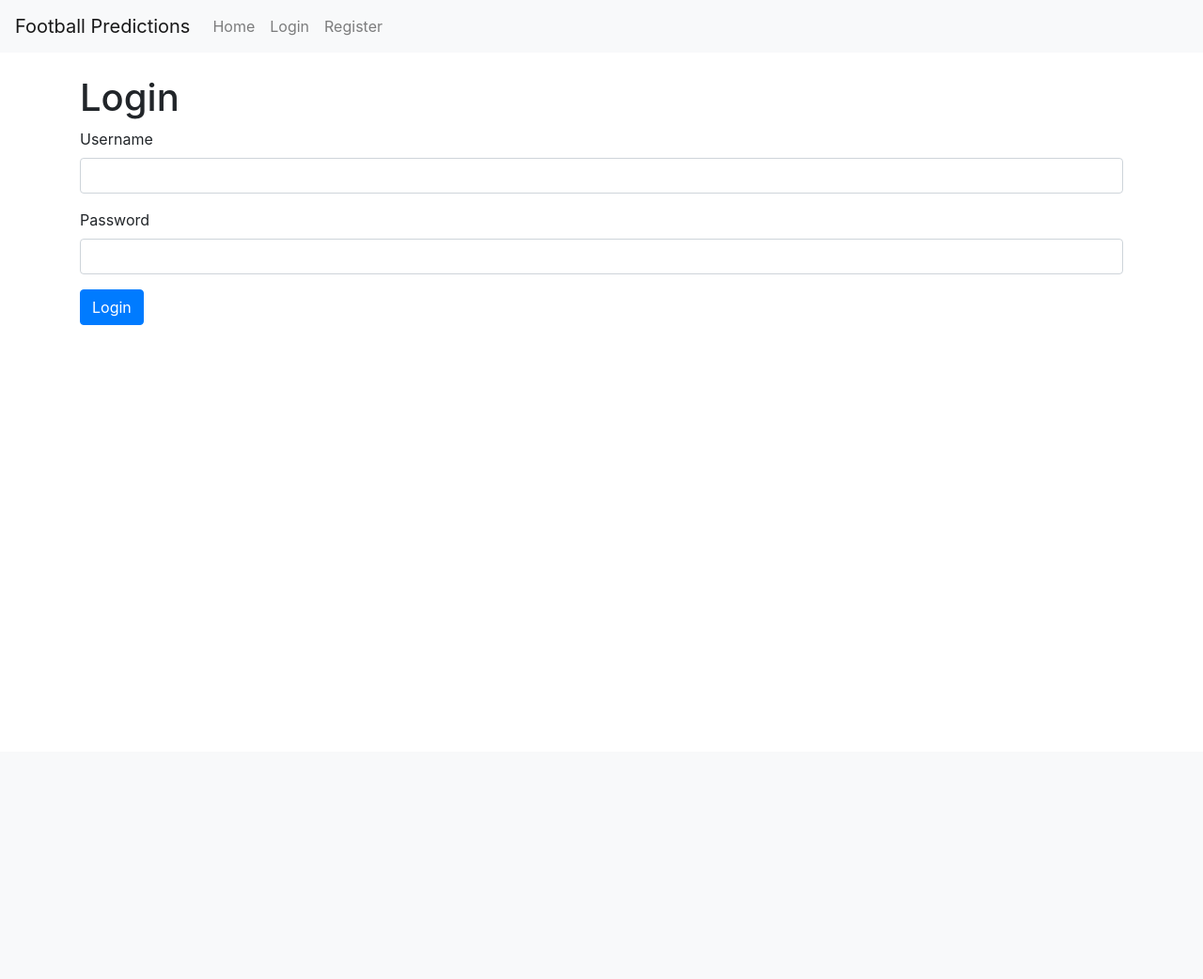
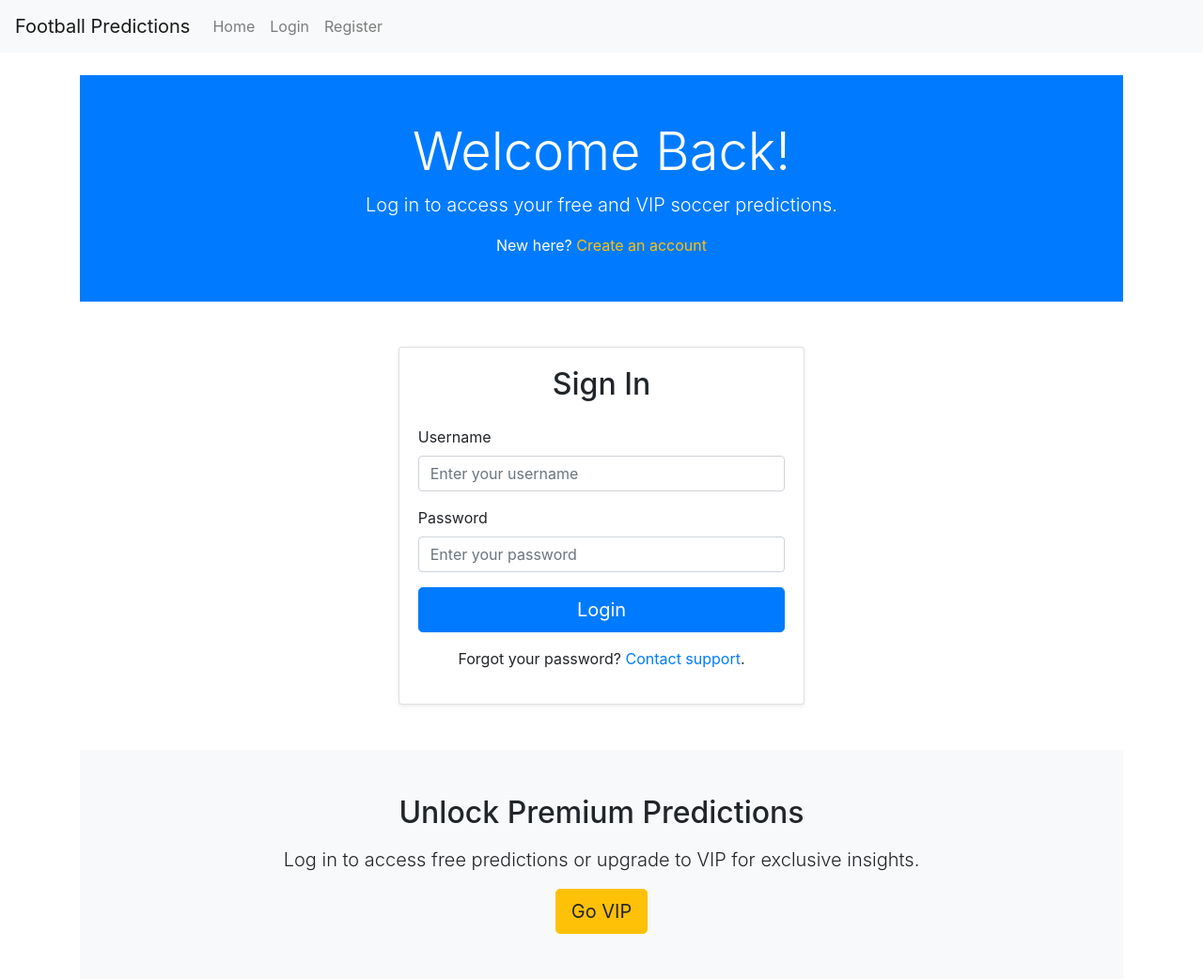
Before and after one commit to nasifbusari-code/football-prediction-app, a Flask app: page /login in a window 1280 px wide. Shown: the whole page at 94% size. Before the commit the page ends 346 px from the top, so only its background shows below. Run offline with Flask 3, Linux system fonts and the light colour scheme; parts of the project's set-up code (start-up, migrations or seed data) failed here and were passed over; some libraries are stand-ins or nearby versions.

Commit message:
Update login.html

```diff
--- a/templates/login.html
+++ b/templates/login.html
@@ -1,15 +1,105 @@
 {% extends "base.html" %}
 {% block content %}
-    <h1>Login</h1>
-    <form method="POST">
-        <div class="form-group">
-            <label for="username">Username</label>
-            <input type="text" class="form-control" id="username" name="username" required>
+    <!-- Hero Section -->
+    <section class="hero text-center py-5 bg-primary text-white">
+        <div class="container">
+            <h1 class="display-4 fw-bold">Welcome Back!</h1>
+            <p class="lead">Log in to access your free and VIP soccer predictions.</p>
+            <p class="mb-0">New here? <a href="{{ url_for('register') }}" class="text-warning fw-bold">Create an account</a></p>
         </div>
-        <div class="form-group">
-            <label for="password">Password</label>
-            <input type="password" class="form-control" id="password" name="password" required>
+    </section>
+
+    <!-- Login Form Section -->
+    <section class="login py-5">
+        <div class="container">
+            <div class="row justify-content-center">
+                <div class="col-md-6 col-lg-5">
+                    <div class="card shadow-sm animate__animated animate__fadeIn">
+                        <div class="card-body">
+                            <h2 class="text-center mb-4">Sign In</h2>
+                            {% if error %}
+                                <div class="alert alert-danger alert-dismissible fade show" role="alert">
+                                    {{ error }}
+                                    <button type="button" class="btn-close" data-bs-dismiss="alert" aria-label="Close"></button>
+                                </div>
+                            {% endif %}
+                            <form method="POST" id="loginForm" novalidate>
+                                <div class="mb-3">
+                                    <label for="username" class="form-label">
+                                        <i class="bi bi-person-fill me-2"></i>Username
+                                    </label>
+                                    <input type="text" class="form-control" id="username" name="username" required
+                                           placeholder="Enter your username"
+                                           data-bs-toggle="tooltip" title="Enter your registered username">
+                                    <div class="invalid-feedback">Please enter your username.</div>
+                                </div>
+                                <div class="mb-3">
+                                    <label for="password" class="form-label">
+                                        <i class="bi bi-lock-fill me-2"></i>Password
+                                    </label>
+                                    <input type="password" class="form-control" id="password" name="password" required
+                                           placeholder="Enter your password"
+                                           data-bs-toggle="tooltip" title="Enter your password">
+                                    <div class="invalid-feedback">Please enter your password.</div>
+                                </div>
+                                <button type="submit" class="btn btn-primary btn-lg w-100" id="submitBtn">
+                                    <i class="bi bi-box-arrow-in-right me-2"></i>Login
+                                </button>
+                            </form>
+                            <p class="text-center mt-3">
+                                Forgot your password? <a href="#" class="text-primary">Contact support</a>.
+                            </p>
+                        </div>
+                    </div>
+                </div>
+            </div>
         </div>
-        <button type="submit" class="btn btn-primary">Login</button>
-    </form>
+    </section>
+
+    <!-- Loading Spinner -->
+    <div class="loading-spinner d-none" id="loadingSpinner">
+        <div class="spinner-border text-primary" role="status">
+            <span class="visually-hidden">Loading...</span>
+        </div>
+    </div>
+
+    <!-- Call-to-Action Section -->
+    <section class="cta text-center py-5 bg-light">
+        <div class="container">
+            <h2 class="mb-3">Unlock Premium Predictions</h2>
+            <p class="lead">Log in to access free predictions or upgrade to VIP for exclusive insights.</p>
+            <a href="{{ url_for('pay') }}" class="btn btn-warning btn-lg">Go VIP</a>
+        </div>
+    </section>
 {% endblock %}
+
+{% block scripts %}
+    <script>
+        // Enable tooltips
+        var tooltipTriggerList = [].slice.call(document.querySelectorAll('[data-bs-toggle="tooltip"]'));
+        var tooltipList = tooltipTriggerList.map(function (tooltipTriggerEl) {
+            return new bootstrap.Tooltip(tooltipTriggerEl);
+        });
+
+        // Form validation
+        (function () {
+            'use strict';
+            var form = document.getElementById('loginForm');
+            var submitBtn = document.getElementById('submitBtn');
+            var spinner = document.getElementById('loadingSpinner');
+
+            form.addEventListener('submit', function (event) {
+                if (!form.checkValidity()) {
+                    event.preventDefault();
+                    event.stopPropagation();
+                } else {
+                    // Show loading spinner
+                    spinner.classList.remove('d-none');
+                    submitBtn.disabled = true;
+                    submitBtn.innerHTML = '<span class="spinner-grow spinner-grow-sm" role="status" aria-hidden="true"></span> Logging in...';
+                }
+                form.classList.add('was-validated');
+            }, false);
+        })();
+    </script>
+{% endblock %}
```
